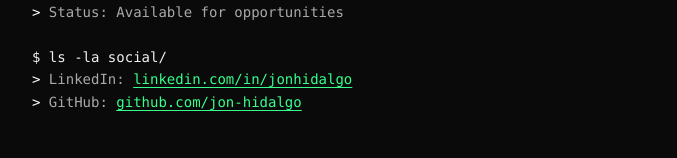
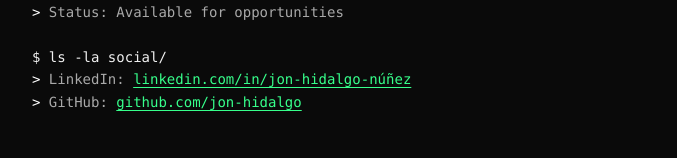
Before and after one commit to jon-hidalgo/portfolio, a React (Create React App) app: page / in a window 1280 px wide. Both pictures are taken after a click on the button "Let’s connect!". Shown: the part 413-571 px from the top of the page, without its empty margins (248-925 px from the left). Built offline with nearby package versions, Linux system fonts and the light colour scheme.

Commit message:
Updated linkedin

```diff
--- a/src/App.js
+++ b/src/App.js
@@ -333,7 +333,7 @@ function App() {
             <br />
             <p className="text-primary">$ ls -la social/</p>
             <div className="section-details">
-              <p><span className="accent-brown">&gt;</span> LinkedIn: <a href="https://linkedin.com/in/jonhidalgo" target="_blank" rel="noopener noreferrer" className="accent hyperlink text-scramble" data-text="linkedin.com/in/jonhidalgo" onMouseEnter={handleTextScramble}>linkedin.com/in/jonhidalgo</a></p>
+              <p><span className="accent-brown">&gt;</span> LinkedIn: <a href="https://www.linkedin.com/in/jon-hidalgo-n%C3%BA%C3%B1ez/" target="_blank" rel="noopener noreferrer" className="accent hyperlink text-scramble" data-text="linkedin.com/in/jon-hidalgo-núñez" onMouseEnter={handleTextScramble}>linkedin.com/in/jon-hidalgo-núñez</a></p>
               <p><span className="accent-brown">&gt;</span> GitHub: <a href="https://github.com/jon-hidalgo" target="_blank" rel="noopener noreferrer" className="accent hyperlink text-scramble" data-text="github.com/jon-hidalgo" onMouseEnter={handleTextScramble}>github.com/jon-hidalgo</a></p>
             </div>
           </div>
```
